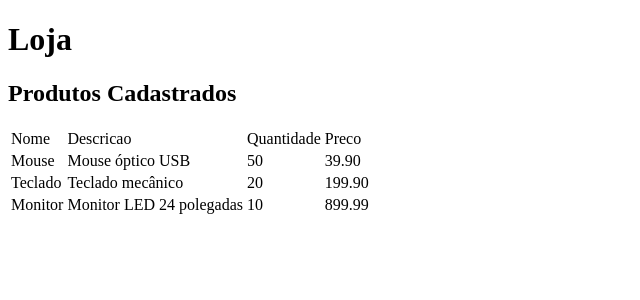
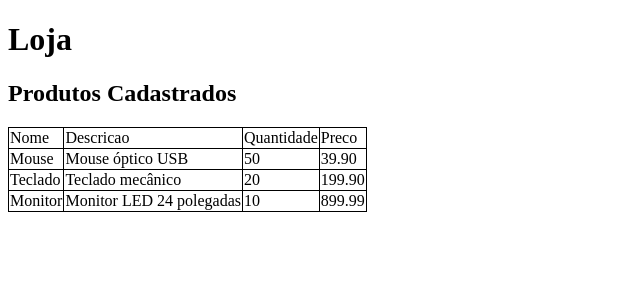
Before and after one commit to Gobato15/loja, a PHP site: page / in a window 1280 px wide. Shown: the top 300 px of the page, without its empty margins (0-640 px from the left). Run offline with PHP 8.4, Linux system fonts and the light colour scheme; data comes from the database, SQL or seed files in the repository.

Commit message:
Refatoração do código atividade 2. Adição de Borda.

```diff
--- a/index.php
+++ b/index.php
@@ -13,6 +13,13 @@ global $produtos;
     <meta charset="UTF-8">
     <meta name="viewport" content="width=device-width, initial-scale=1">
     <title>Loja</title>
+    <style>
+        /* Estilização da Tabela */
+        table,tr,td{
+            border: 1px solid black;
+            border-collapse: collapse;
+        }
+    </style>
 </head>
 <body>
 <h1>Loja</h1>
```
